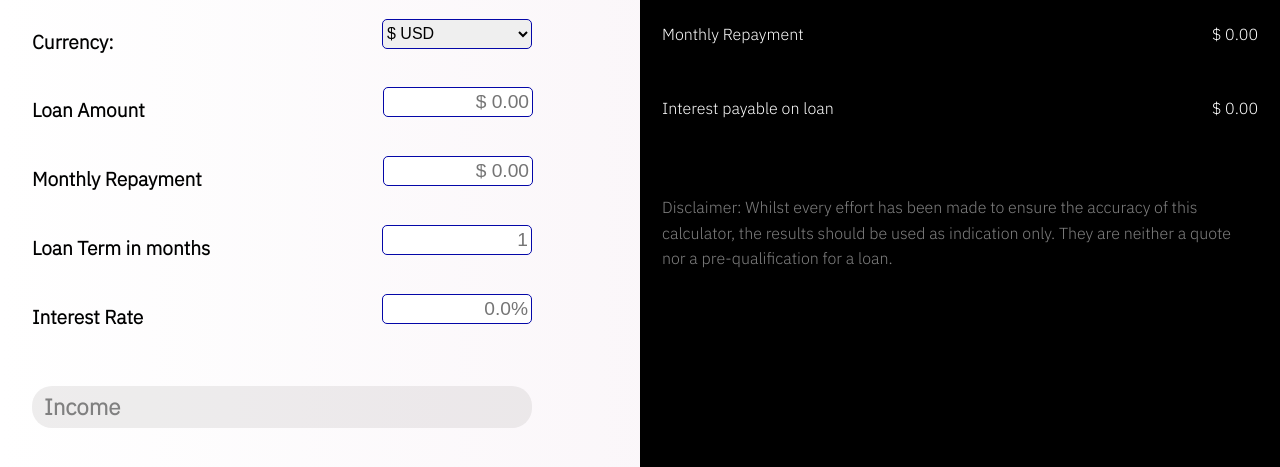
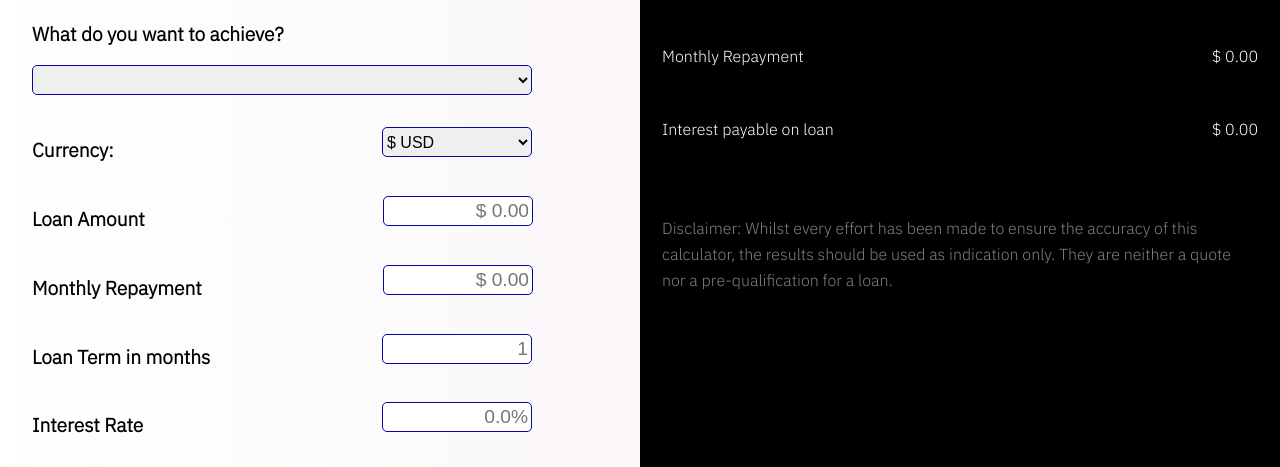
Before and after one commit to Finviserr/Finiviserr, a website: page loancalc.html in a window 1280 px wide. Shown: the part 290-757 px from the top of the page. Drawn offline with nearby package versions, Linux system fonts and the light colour scheme.

Commit message:
loan calc

```diff
--- a/loancalc.html
+++ b/loancalc.html
@@ -47,12 +47,24 @@
         <div class="container">
             <h1>Loan Calculator</h1>
 
+
+
+
             <div class="loan-details">
                     <div>
                     <h2>Loan Details</h2>
                     </div>
                 <div>
                     <form class="main">
+                <div class="form-control" style="width: 100%;display: block; margin-bottom: 1.5rem;">
+                    <label>What do you want to achieve?</label>
+                    <select id="select1" name="select1" style="width: 100%;margin-top: 1rem;font-size: 1.1rem;padding: 3px 2px;" onchange="populate('select1','loan-amount-div','monthly-repay-div')">
+                        <option></option>
+                        <option value="monthly-repayment">I want to know my monthly repayment</option>
+                        <option value="loan-amount">I want to know how much I can borrow</option>
+                    </select>
+                </div>
+
                         <div class="form-control">
                             <label for="currency">Currency:</label>
                             <select id="currency" name="currency">
@@ -60,14 +72,14 @@
                             </select>
                         </div>
 
-                        <div class="form-control">
+                        <div class="form-control" id="loan-amount-div">
                             <label for="loan-term">Loan Amount</label>
                             <div class="options">
                                 <input type="number" step="0.01" min="0" placeholder="$ 0.00" onkeyup="decimalCheck()" name="loan-amount" id="loan-amount">
                             </div>
                         </div>
 
-                        <div class="form-control">
+                        <div class="form-control" id="monthly-repay-div">
                             <label for="loan-term">Monthly Repayment</label>
                             <div class="options">
                                 <input type="number" step="0.01" min="0" placeholder="$ 0.00" onkeyup="decimalCheck()" name="monthly-repayment" id="monthly-repayment">
--- a/loancalc.js
+++ b/loancalc.js
@@ -75,6 +75,22 @@ displayResults(resultMonthlyPayments,amountBorrow);
 
 })
 
+function populate(s1,loanDiv,monthlyRepayDiv){
+
+  var s1 = document.getElementById(s1)
+  var loanDiv =  document.getElementById('loan-amount-div')
+  var monthlyRepayDiv = document.getElementById('monthly-repay-div')
+
+  if(s1.value === 'monthly-repayment'){
+    monthlyRepayDiv.classList.add('hide')
+    loanDiv.classList.remove('hide')
+  }
+  else if(s1.value === 'loan-amount'){
+    monthlyRepayDiv.classList.remove('hide')
+    loanDiv.classList.add('hide')
+  }
+}
+
 function displayResults(result,amountBorrow){
 
 monthlyRepayAmount.innerHTML = `$ ${result.toFixed(3)}`
--- a/style.css
+++ b/style.css
@@ -339,7 +339,7 @@ border: 1px solid rgb(4, 7, 168);
     min-height: 100vh;
     border-radius: 3px;
     padding: 12px 22px;
-    margin-top: 1.2rem;
+    margin-top: 1.4rem;
 }
 
 
```
